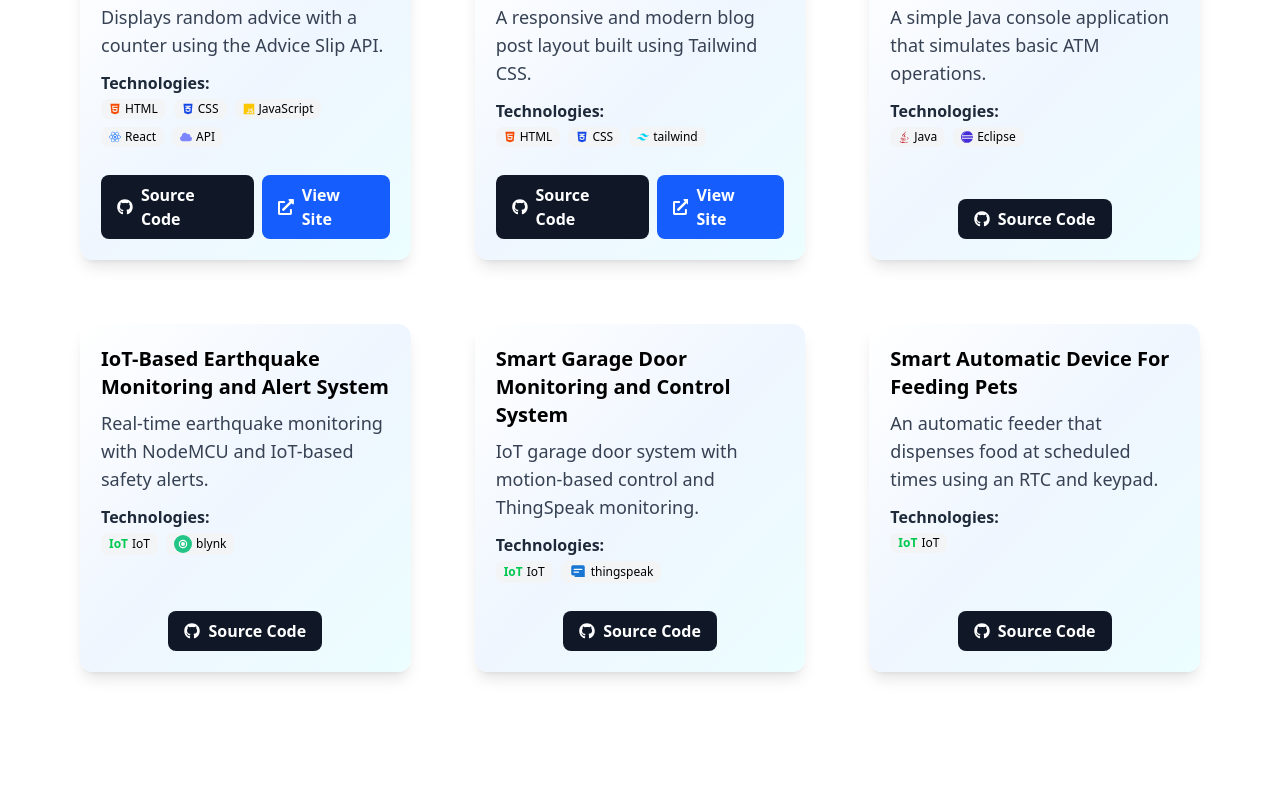
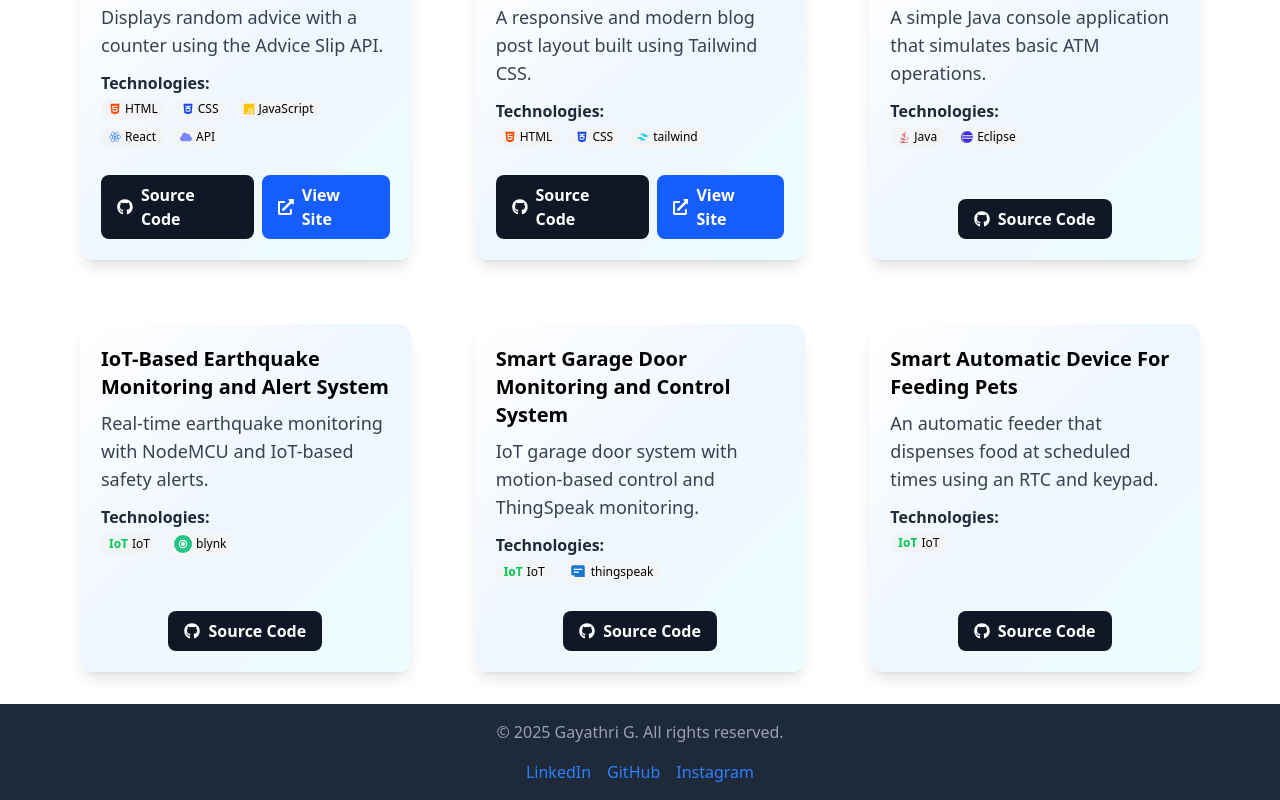
Before and after one commit to GAYATHRI1006/DevFolio, a React (Vite) app: page / in a window 1280 px wide. Shown: the part 5723-6523 px from the top of the page. Before the commit the page ends 6427 px from the top, so only its background shows below. Built offline with nearby package versions, Linux system fonts and the light colour scheme.

Commit message:
Update Footer.jsx

```diff
--- a/src/components/Footer.jsx
+++ b/src/components/Footer.jsx
@@ -4,7 +4,16 @@ const Footer = () => {
   return (
     <>
       <section id="contact">
-
+         <div id='footer' className="footer  w-full bg-gray-800 shadow-lg">
+        <div className="container mx-auto px-4 py-4 text-center">
+            <p className="text-gray-400">© 2025 Gayathri G. All rights reserved. </p>
+            <div className="social-links mt-4">
+            <a href="https://www.linkedin.com/in/gayathri1006/" target="_blank" rel="noopener noreferrer" className="text-blue-500 hover:underline mx-2">LinkedIn</a>
+            <a href="https://github.com/GAYATHRI1006" target="_blank" rel="noopener noreferrer" className="text-blue-500 hover:underline mx-2">GitHub</a>
+            <a href="https://www.instagram.com/_._.unique_one._._/" target="_blank" rel="noopener noreferrer" className="text-blue-500 hover:underline mx-2">Instagram</a>
+            </div>
+            </div>
+        </div>
       </section>
     </>
   )
```
